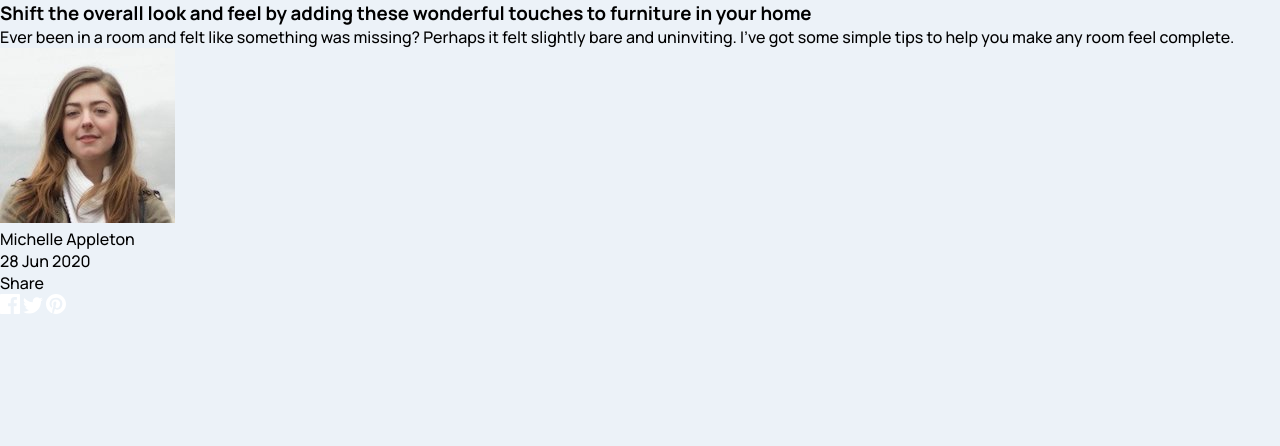
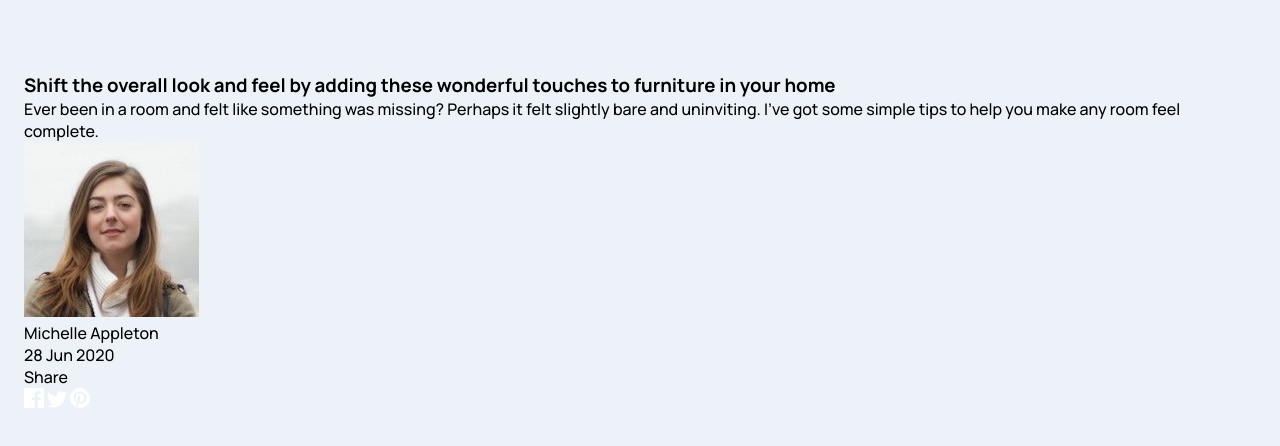
Before and after one commit to frontend-mentor-newbie-projects/04-article-preview-component, a plain HTML site: page index.html in a window 1280 px wide. Drawn offline with Linux system fonts and the light colour scheme.

Commit message:
Center content inside <body>

```diff
--- a/sass/style.scss
+++ b/sass/style.scss
@@ -10,7 +10,7 @@ $color-2: hsl(214, 17%, 51%);   // Desaturated Dark Blue
 $color-3: hsl(212, 23%, 69%);   // Grayish Blue
 $color-4: hsl(210, 46%, 95%);   // Light Grayish Blue
 
-$body-font: 13px;
+$body-font-size: 13px;
 
 $font-stack: Manrope;
 
@@ -54,7 +54,17 @@ body {
 
 /* Mobile styles -- Starting point */
 // 12 col | 8 col | 4 col
-/* -------------------- */
+body {
+    display: flex;
+
+    flex-flow: column nowrap;
+    justify-content: center;
+    align-items: center;
+
+    margin: 0 auto;
+
+    padding: 72px 24px;
+}
 
 /* Footer styles */
 .attribution {
```
Also changed, not shown: css/style.css, 1 other file.
